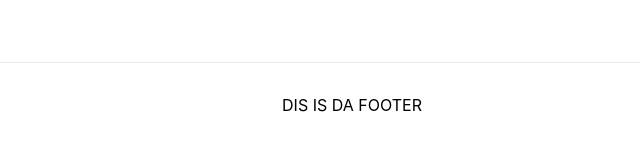
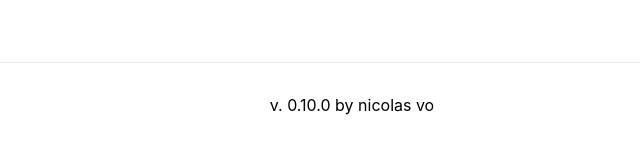
Before and after one commit to nic-vo/nv-portfolio, a Next.js app: page / in a window 1280 px wide. Shown: the part 1688-1832 px from the top of the page, without its empty margins (288-928 px from the left). Built offline with nearby package versions, Linux system fonts and the light colour scheme.

Commit message:
Update meta stuff for 0.10.0

```diff
--- a/package.json
+++ b/package.json
@@ -1,6 +1,6 @@
 {
   "name": "nv-portfolio",
-  "version": "0.9.0",
+  "version": "0.10.0",
   "private": true,
   "scripts": {
     "dev": "next dev",
--- a/pages/index.js
+++ b/pages/index.js
@@ -66,7 +66,7 @@ export default function Home({ pageList }) {
 			</main>
 
 			<footer className={styles.footer}>
-				DIS IS DA FOOTER
+				v. 0.10.0 by nicolas vo
 			</footer>
 		</div>
 	)
```
Also changed, not shown: 1 other file (tests, documents, lock files or other folders).
